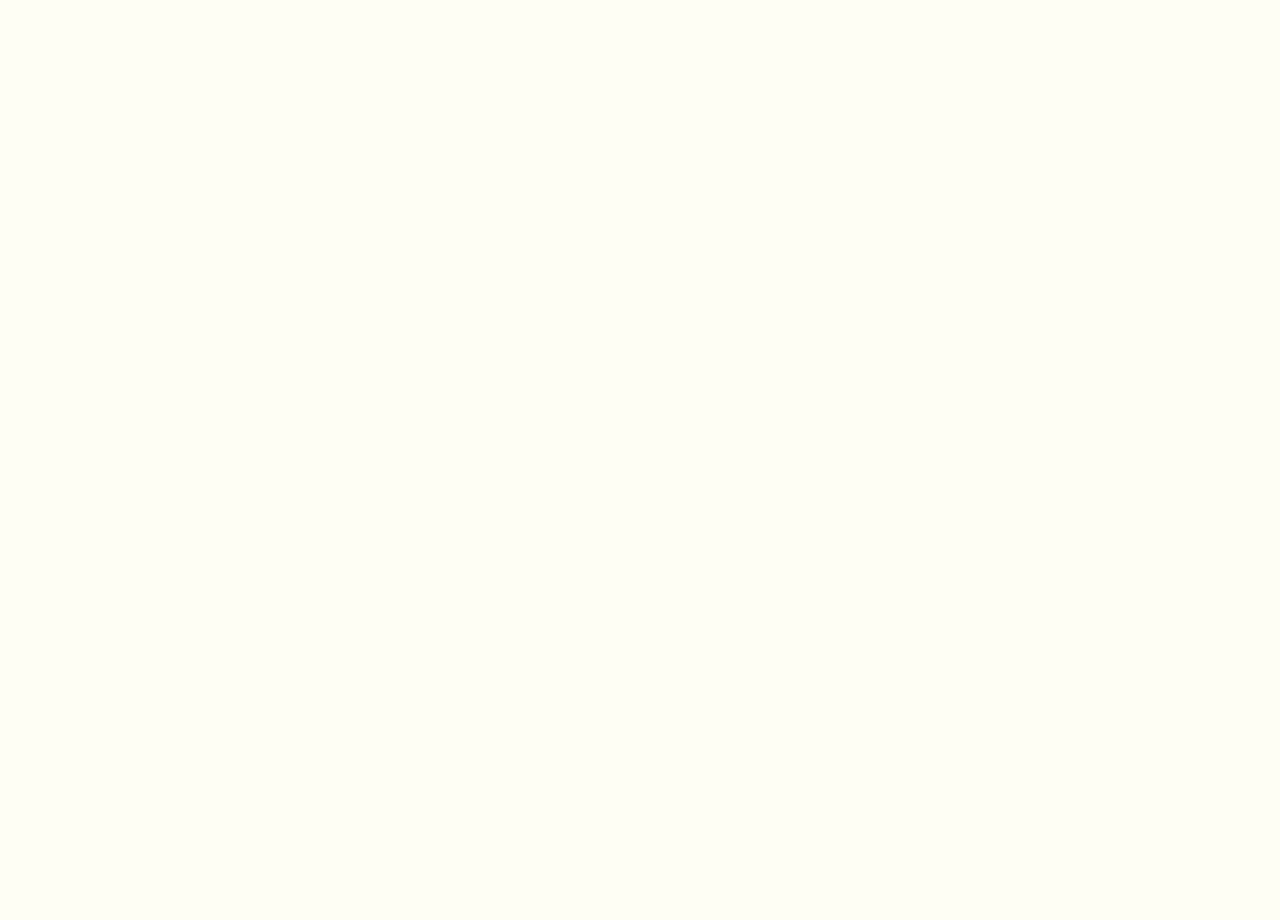
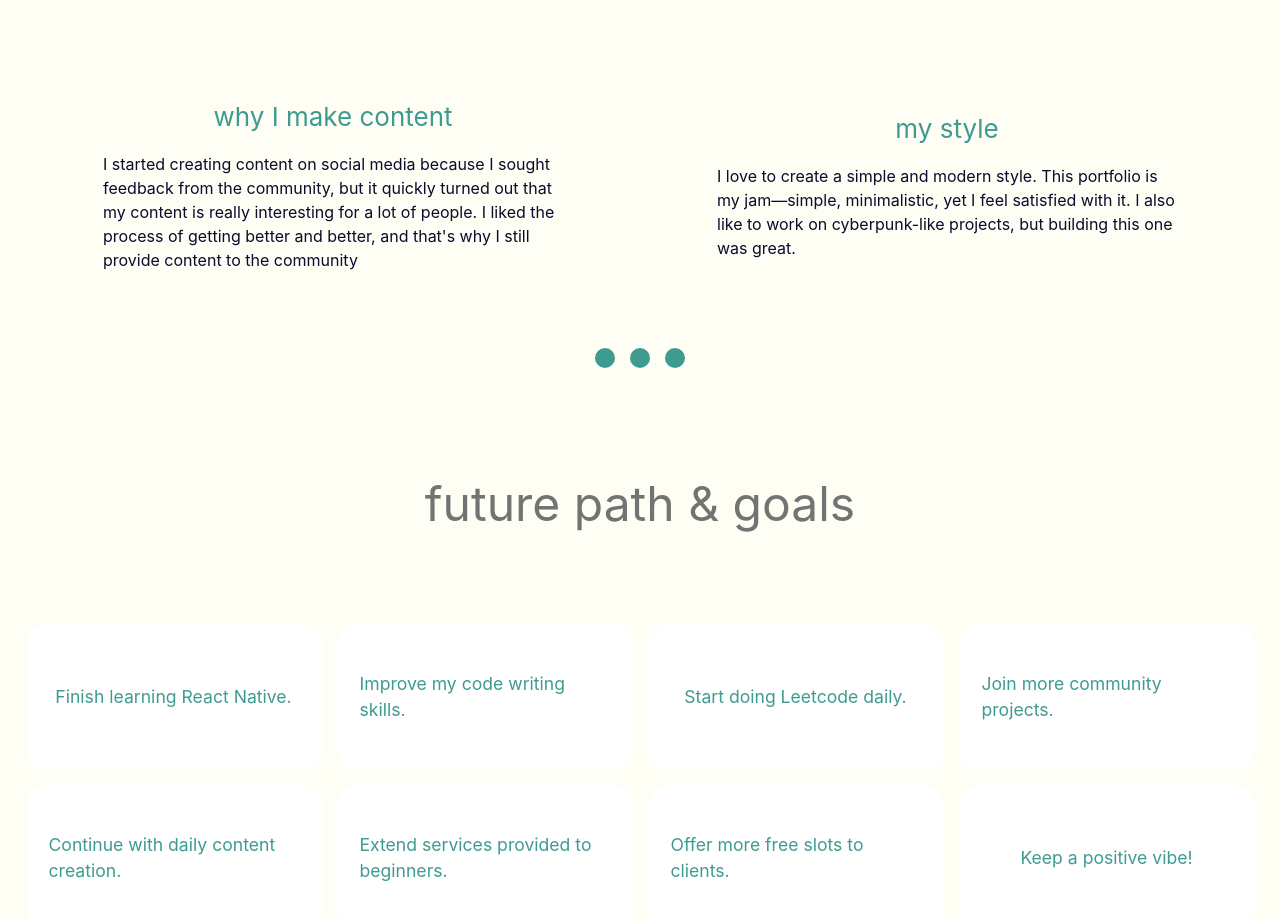
Before and after one commit to tomnemec/portfolio-tom, a React (Vite) app: page / in a window 1280 px wide. Shown: the part 3416-4336 px from the top of the page. Before the commit the page ends 2940 px from the top, so only its background shows below. Built offline with nearby package versions, Linux system fonts and the light colour scheme.

Commit message:
added goals and aboutz me

```diff
--- /dev/null
+++ b/src/components/AboutMe.css
@@ -0,0 +1,41 @@
+.about-description {
+  padding: 0 20px;
+}
+.about-me {
+  background: var(--color-primary) !important;
+}
+.about-card {
+  display: flex;
+  flex-direction: column;
+  width: 500px;
+  height: 200px;
+  justify-content: center;
+  align-items: center;
+  border-radius: 40px;
+  padding: 1rem;
+  transition: all 0.3s ease-in-out;
+}
+.about-card:hover {
+  box-shadow: 0 0 150px rgba(0, 0, 0, 0.075);
+}
+.about-title {
+  color: var(--color-green);
+  font-size: 26px;
+}
+.about-row {
+  display: flex;
+  flex-wrap: wrap;
+  gap: 15px;
+  justify-content: space-evenly;
+  align-items: center;
+  margin: 40px 0;
+}
+@media screen and (max-width: 991px) {
+  .about-card {
+    width: 300px;
+    padding: 40px;
+  }
+  .about-title {
+    font-size: 20px;
+  }
+}
--- /dev/null
+++ b/src/components/AboutMe.tsx
@@ -0,0 +1,53 @@
+import "./AboutMe.css";
+
+function AboutMe() {
+  return (
+    <>
+      <div className="header about-me ">
+        <h1>
+          <span className="number-chapter">C. </span>something about me
+        </h1>
+      </div>
+      <div className="about-row">
+        <div className="about-card">
+          <span className="about-title">who am I</span>
+          <p className="about-description">
+            I am a self-taught web developer who codes both professionally and
+            as a hobby. I mostly work with MERN, MEAN, and .NET. I share my work
+            through social media, especially on my business Instagram account,
+            where I showcase various projects.
+          </p>
+        </div>
+        <div className="about-card">
+          <span className="about-title">why I code</span>
+          <p className="about-description">
+            I started to code because I've always been interested in how coding
+            and programs work. After starting with coding, I fell in love. I
+            really enjoy the endless possibilities for creating new things.
+          </p>
+        </div>
+      </div>
+      <div className="about-row">
+        <div className="about-card">
+          <span className="about-title">why I make content</span>
+          <p className="about-description">
+            I started creating content on social media because I sought feedback
+            from the community, but it quickly turned out that my content is
+            really interesting for a lot of people. I liked the process of
+            getting better and better, and that's why I still provide content to
+            the community
+          </p>
+        </div>
+        <div className="about-card">
+          <span className="about-title">my style</span>
+          <p className="about-description">
+            I love to create a simple and modern style. This portfolio is my
+            jam—simple, minimalistic, yet I feel satisfied with it. I also like
+            to work on cyberpunk-like projects, but building this one was great.
+          </p>
+        </div>
+      </div>
+    </>
+  );
+}
+export default AboutMe;
--- /dev/null
+++ b/src/components/LearningPath.css
@@ -0,0 +1,43 @@
+.cards {
+  display: flex;
+  justify-content: center;
+  align-items: center;
+  flex-wrap: wrap;
+  gap: 15px;
+  margin-bottom: 50px;
+  max-width: 1400px;
+}
+.dot {
+  width: 20px;
+  height: 20px;
+  border-radius: 50%;
+  background-color: var(--color-green);
+}
+.learning-path {
+  display: flex;
+  flex-direction: column;
+  align-items: center;
+  justify-content: center;
+}
+.goals {
+  color: var(--color-tertiary);
+  background: var(--color-primary) !important;
+}
+.goal-card {
+  width: 250px;
+  height: 100px;
+  border-radius: 20px;
+  background: #fff;
+  color: var(--color-green);
+  display: flex;
+  justify-content: center;
+  align-items: center;
+  padding: 22px;
+  font-size: 1.1em;
+  border: 1px solid transparent;
+  transition: all 0.3s ease-in-out;
+  cursor: pointer;
+}
+.goal-card:hover {
+  border: 1px solid rgb(201, 131, 1);
+}
--- /dev/null
+++ b/src/components/LearningPath.tsx
@@ -0,0 +1,43 @@
+import "./LearningPath.css";
+
+function LearningPath() {
+  return (
+    <div className="learning-path">
+      <div className="row">
+        <div className="dot"></div>
+        <div className="dot"></div>
+        <div className="dot"></div>
+      </div>
+      <div className="header goals ">
+        <h1>future path & goals</h1>
+      </div>
+      <div className="cards">
+        <div className="goal-card">
+          <span>Finish learning React Native.</span>
+        </div>
+        <div className="goal-card">
+          <span>Improve my code writing skills.</span>
+        </div>
+        <div className="goal-card">
+          <span>Start doing Leetcode daily.</span>
+        </div>
+        <div className="goal-card">
+          <span>Join more community projects.</span>
+        </div>
+        <div className="goal-card">
+          <span>Continue with daily content creation.</span>
+        </div>
+        <div className="goal-card">
+          <span>Extend services provided to beginners.</span>
+        </div>
+        <div className="goal-card">
+          <span>Offer more free slots to clients.</span>
+        </div>
+        <div className="goal-card">
+          <span>Keep a positive vibe!</span>
+        </div>
+      </div>
+    </div>
+  );
+}
+export default LearningPath;
--- a/src/components/ProjectList.tsx
+++ b/src/components/ProjectList.tsx
@@ -15,9 +15,11 @@ function ProjectList() {
         </div>
         <div className="project-card">
           <img src="./src/assets/ig.png" alt="" />
+          <span className="project-title">Instagram</span>
         </div>
         <div className="project-card">
           <img src="./src/assets/git.png" alt="" />
+          <span className="project-title">Github</span>
         </div>
       </div>
     </>
--- a/src/components/TechCard.css
+++ b/src/components/TechCard.css
@@ -19,8 +19,8 @@
   display: flex;
   justify-content: center;
   align-items: center;
-  width: 130px;
-  height: 130px;
+  width: 150px;
+  height: 150px;
   border-radius: 50%;
   object-fit: cover;
   border: 1px solid var(--color-tertiary);
--- a/src/index.css
+++ b/src/index.css
@@ -3,6 +3,7 @@
   --color-secondary: #0e092e;
   --color-tertiary: rgb(115, 115, 115);
   --color-lightblue: rgb(225, 234, 243);
+  --color-green: #3e9b91;
   font-family: Inter, system-ui, Avenir, Helvetica, Arial, sans-serif;
   line-height: 1.5;
   font-weight: 400;
--- a/src/pages/home.tsx
+++ b/src/pages/home.tsx
@@ -1,3 +1,5 @@
+import AboutMe from "../components/AboutMe";
+import LearningPath from "../components/LearningPath";
 import NavList from "../components/NavList";
 import ProjectList from "../components/ProjectList";
 import SkillList from "../components/SkillList";
@@ -31,6 +33,8 @@ function Home() {
         </section>
         <SkillList />
         <ProjectList />
+        <AboutMe />
+        <LearningPath />
       </div>
     </>
   );
```
